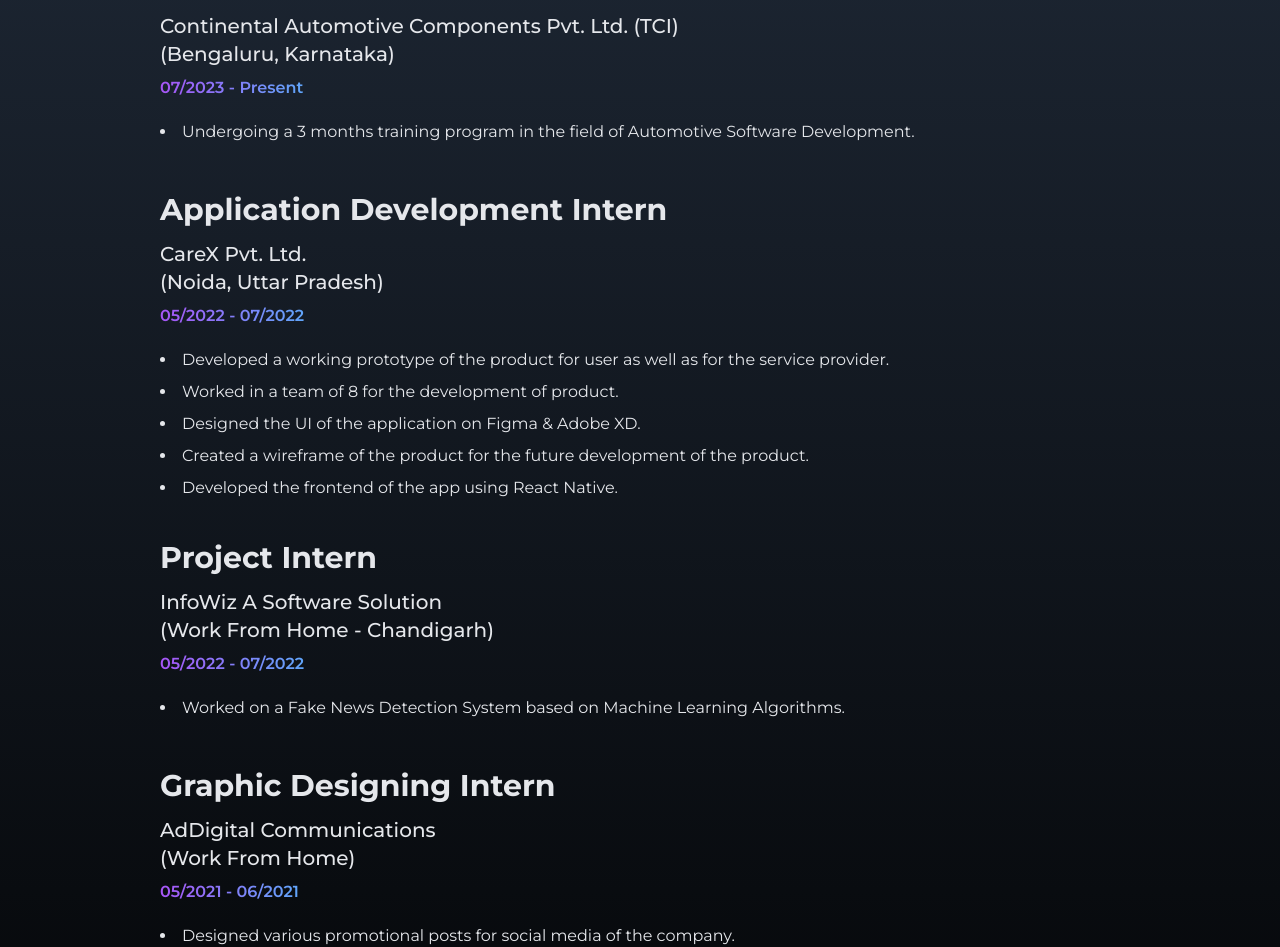
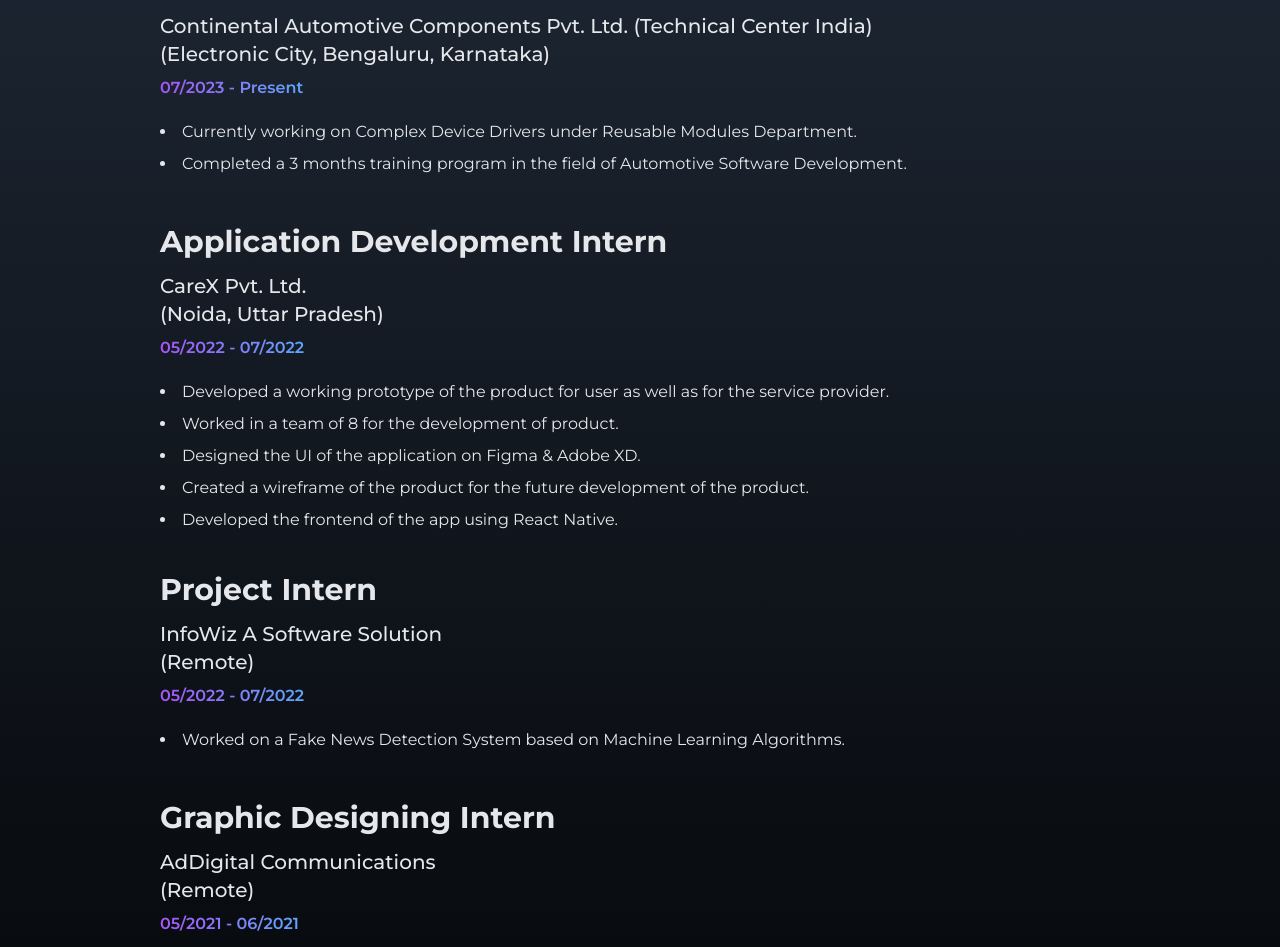
Before and after one commit to akshat26akd/Portfolio-Using-React-Tailwind, a React (Vite) app: page / in a window 1280 px wide. Shown: the part 2636-3583 px from the top of the page. Built offline with nearby package versions, Linux system fonts and the light colour scheme.

Commit message:
Updated Work Experience

```diff
--- a/src/pages/Work_Exp.jsx
+++ b/src/pages/Work_Exp.jsx
@@ -19,16 +19,19 @@
               Graduate Engineer Trainee (GET)
             </h2>
             <p className="pt-3 text-base md:text-xl font-medium leading-relaxed">
-              Continental Automotive Components Pvt. Ltd. (TCI)
+              Continental Automotive Components Pvt. Ltd. (Technical Center India)
               <br />
-              (Bengaluru, Karnataka)
+              (Electronic City, Bengaluru, Karnataka)
             </p>
             <div className="flex flex-col justify-between items-baseline">
               <h3 className="pt-2 pb-5 font-semibold  text-transparent bg-clip-text bg-gradient-to-r from-purple-500 to-blue-400">
                 07/2023 - Present
               </h3>
               <li className="text-sm md:text-base pb-2">
-                Undergoing a 3 months training program in the field of
+                Currently working on Complex Device Drivers under Reusable Modules Department.
+              </li>
+              <li className="text-sm md:text-base pb-2">
+                Completed a 3 months training program in the field of
                 Automotive Software Development.
               </li>
             </div>
@@ -82,7 +85,7 @@
             <p className="pt-3 text-base md:text-xl  font-medium leading-relaxed">
               InfoWiz A Software Solution
               <br />
-              (Work From Home - Chandigarh)
+              (Remote)
             </p>
             <div className="flex flex-col justify-between items-baseline">
               <h3 className="pt-2 pb-5 font-semibold  text-transparent bg-clip-text bg-gradient-to-r from-purple-500 to-blue-400">
@@ -105,7 +108,7 @@
             <p className="pt-3 text-base md:text-xl font-medium leading-relaxed">
               AdDigital Communications
               <br />
-              (Work From Home)
+              (Remote)
             </p>
             <div className="flex flex-col justify-between items-baseline">
               <h3 className="pt-2 pb-5 font-semibold  text-transparent bg-clip-text bg-gradient-to-r from-purple-500 to-blue-400">
```
